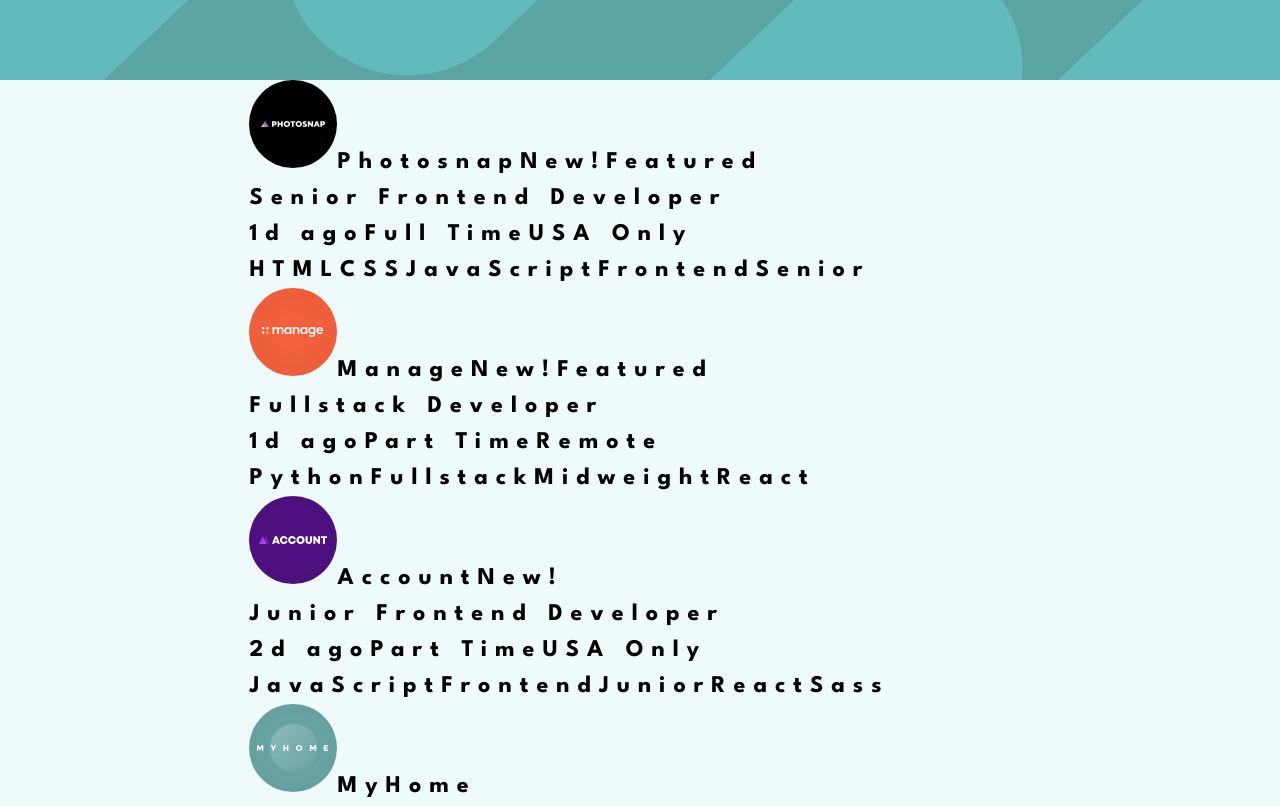
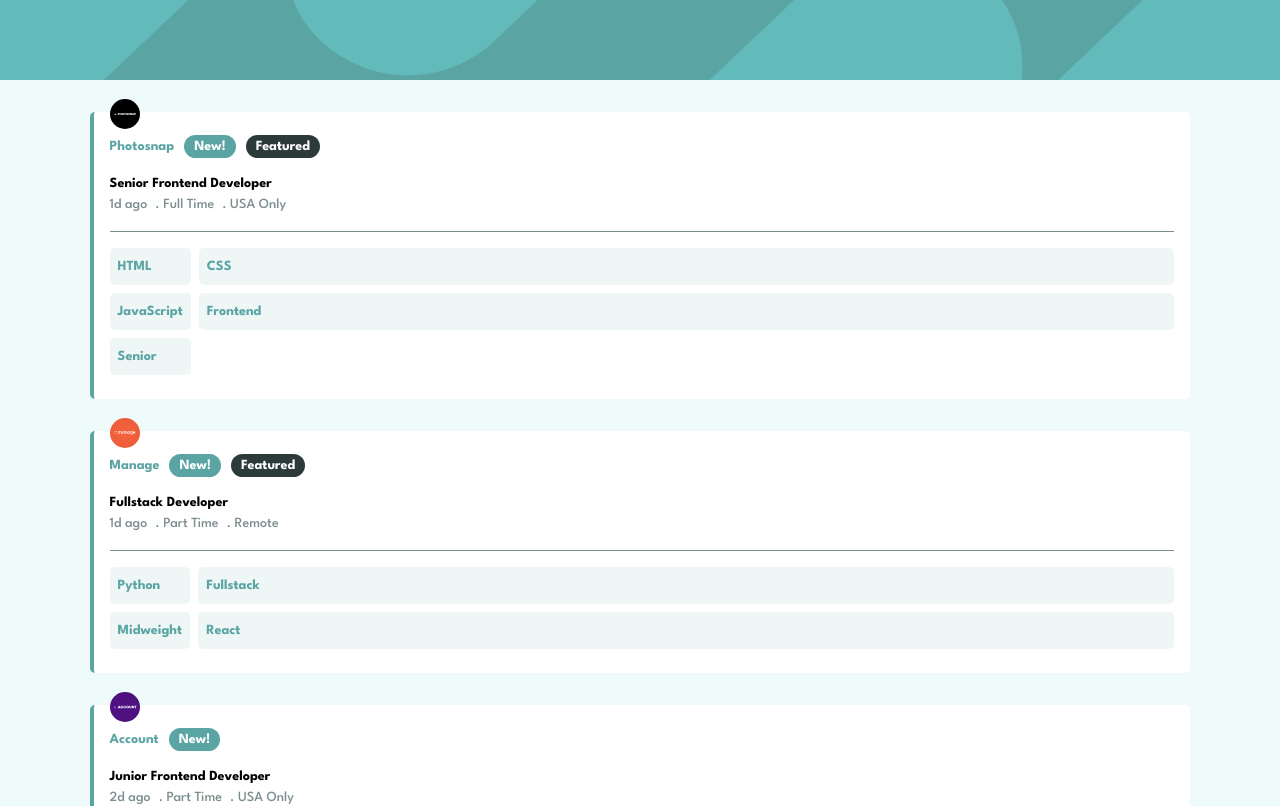
Before and after one commit to Robertron624/static-job-listing, a React (Vite) app: page / in a window 1280 px wide. Shown: the top 806 px of the page. Built offline with nearby package versions, Linux system fonts and the light colour scheme.

Commit message:
job card first styles

```diff
--- a/src/app.scss
+++ b/src/app.scss
@@ -39,10 +39,14 @@ main {
     justify-content: center;
     font-size: 1.5rem;
     font-weight: 700;
-    letter-spacing: 0.5rem;
-    ul {
+    ul.container {
         padding: 0;
         margin: 0;
         list-style: none;
+        display: flex;
+        flex-direction: column;
+        gap: 2rem;
+        margin-top: 2rem;
+        width: 86%;
     }
 }
--- a/src/components/Job.jsx
+++ b/src/components/Job.jsx
@@ -1,8 +1,10 @@
 /* eslint-disable react/prop-types */
+
+import './index.scss'
 const Job = ({jobDetails}) => {
   const {company, logo, featured, new: isNew, position, role, level, postedAt, contract, location, languages, tools} = jobDetails
   return (
-    <div className="container">
+    <div className="job-container">
       <div className="job-header">
         <img src={logo} alt={company} />
         <span className="company-name">{company}</span>
@@ -12,8 +14,8 @@ const Job = ({jobDetails}) => {
       <span className="job-position">{position}</span>
       <div className="job-misc">
         <span className="long-ago">{postedAt}</span>
-        <span className="contract">{contract}</span>
-        <span className="location">{location}</span>
+        <span className="contract">. {contract}</span>
+        <span className="location">. {location}</span>
       </div>
       <div className="job-keywords">
         {languages.map((language, i) => (<span key={i} className="keyword">{language}</span>))}
--- a/src/components/index.scss
+++ b/src/components/index.scss
@@ -0,0 +1,79 @@
+// ### Primary
+
+$desaturated-dark-cyan: hsl(180, 29%, 50%);
+
+// ### Neutral
+
+// (Background)
+$light-grayish-cyan : hsl(180, 52%, 96%);
+// (Filter Tablets)
+$light-grayish-cyan-tablets : hsl(180, 31%, 95%);
+$dark-grayish-cyan: hsl(180, 8%, 52%);
+$very-dark-grayish-cyan: hsl(180, 14%, 20%);
+
+.job-container {
+    border-left: 4px solid $desaturated-dark-cyan;
+    font-size: 14px;
+    background-color: white;
+    padding: 1.5rem 1rem;
+    border-radius: 5px;
+
+    .job-misc {
+        color: $dark-grayish-cyan;
+        font-weight: 400;
+        display: flex;
+        gap: .5rem;
+        padding-bottom: 1rem;
+        border-bottom: 1px solid $dark-grayish-cyan;
+    }
+
+    .job-keywords {
+        padding-top: 1rem;
+        display: grid;
+        grid-template-columns: min-content auto;
+        gap: .5rem;
+
+        .keyword {
+            padding: .5rem;
+            border-radius: 5px;
+            background-color: $light-grayish-cyan-tablets;
+            color: $desaturated-dark-cyan;
+            cursor: pointer;
+            // width: fit-content;
+        }
+    }
+}
+
+
+.job-header {
+    position: relative;
+    margin-bottom: 1rem;
+
+    img {
+        position: absolute;
+        width: 30px;
+        top: -37px;
+    }
+
+    font-size: 14px;
+
+    .company-name {
+        color: $desaturated-dark-cyan;
+    }
+
+    .new {
+        background-color: $desaturated-dark-cyan;
+        color: white;
+        padding: 5px 10px;
+        border-radius: 20px;
+        margin-left: 10px;
+    }
+
+    .featured {
+        background-color: $very-dark-grayish-cyan;
+        color: white;
+        padding: 5px 10px;
+        border-radius: 20px;
+        margin-left: 10px;
+    }
+}
```
